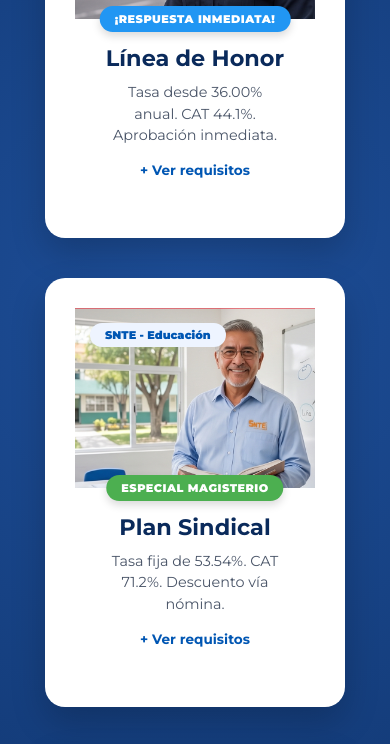
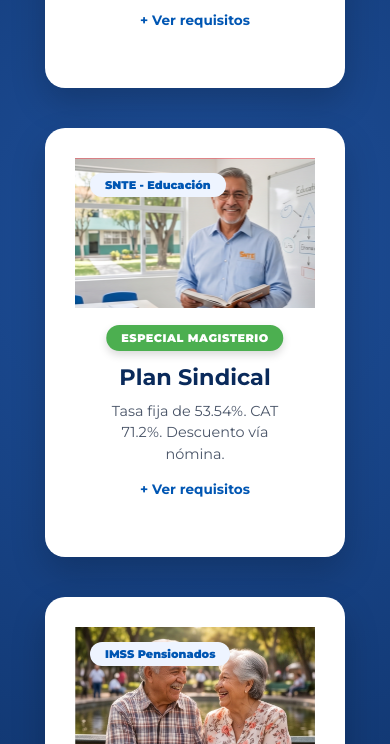
Before and after one commit to williaml1223/creditos, a website: page index.html in a window 390 px wide. Shown: the part 749-1493 px from the top of the page. Drawn offline with Linux system fonts and the light colour scheme.

Commit message:
arreglo para moviles

```diff
--- a/style.css
+++ b/style.css
@@ -80,6 +80,7 @@
     margin-top: 20px; /* Espacio para que no choque con la sección anterior */
     display: flex;
     flex-direction: column;
+    object-fit: cover;
 }
 
 .card:hover {
@@ -94,13 +95,24 @@
     overflow: hidden;
     position: relative;
 }
-
+/* Control de imágenes dentro de las tarjetas */
 .card-header img {
     width: 100%;
-    height: 100%;
-    object-fit: cover; /* Asegura que la imagen cubra el área sin deformarse */
+    height: 180px; /* Altura fija para que todas las tarjetas se vean parejas */
+    object-fit: cover; /* Ajusta la imagen sin deformarla */
     display: block;
 }
+
+/* Ajuste del contenedor de tarjetas para mejor respuesta */
+.targets-container {
+    display: grid;
+    grid-template-columns: repeat(auto-fit, minmax(280px, 1fr));
+    gap: 20px;
+    padding: 20px;
+    max-width: 1200px;
+    margin: 0 auto;
+}
+
 
 /* Reposicionamiento del Badge sobre la imagen */
 .card .badge {
@@ -321,6 +333,39 @@
 
 /* Teléfonos (menos de 480px) */
 @media (max-width: 480px) {
+    /* Ajustes para Tablets y Pantallas Medianas */
+@media (max-width: 992px) {
+    .hero h1 { font-size: 2rem; }
+    .targets-container {
+        grid-template-columns: repeat(2, 1fr); /* Dos columnas en tablets */
+    }
+}
+
+/* Ajustes para Celulares (Pantallas pequeñas) */
+@media (max-width: 600px) {
+    .navbar {
+        height: auto;
+        padding: 10px;
+    }
+
+    .nav-links {
+        gap: 10px;
+    }
+
+    .targets-container {
+        grid-template-columns: 1fr; /* Una sola columna en celulares */
+        padding: 10px;
+    }
+
+    .card-header img {
+        height: 150px; /* Un poco más pequeña en celular para ahorrar espacio */
+    }
+
+    .hero h1 {
+        font-size: 1.6rem;
+        padding: 0 10px;
+    }
+}
     .logo {
         font-size: 1.2rem;
     }
```
